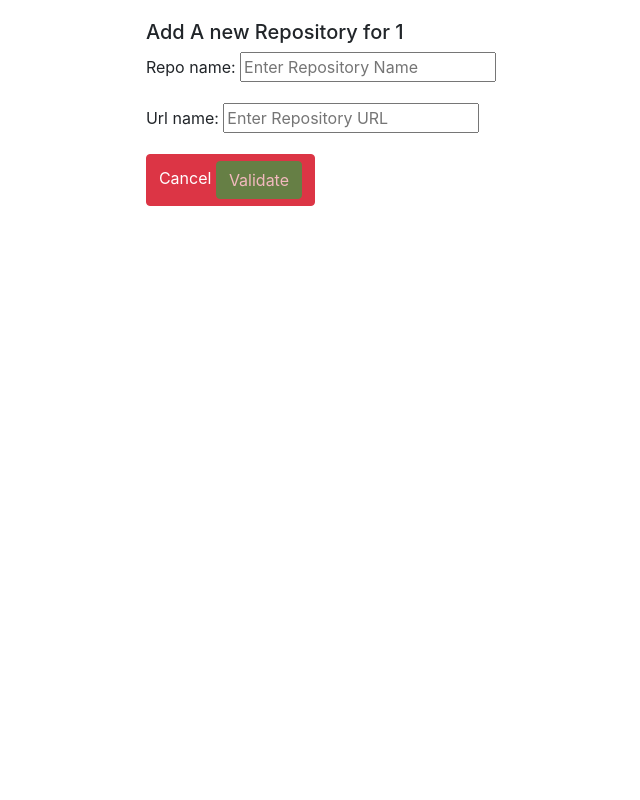
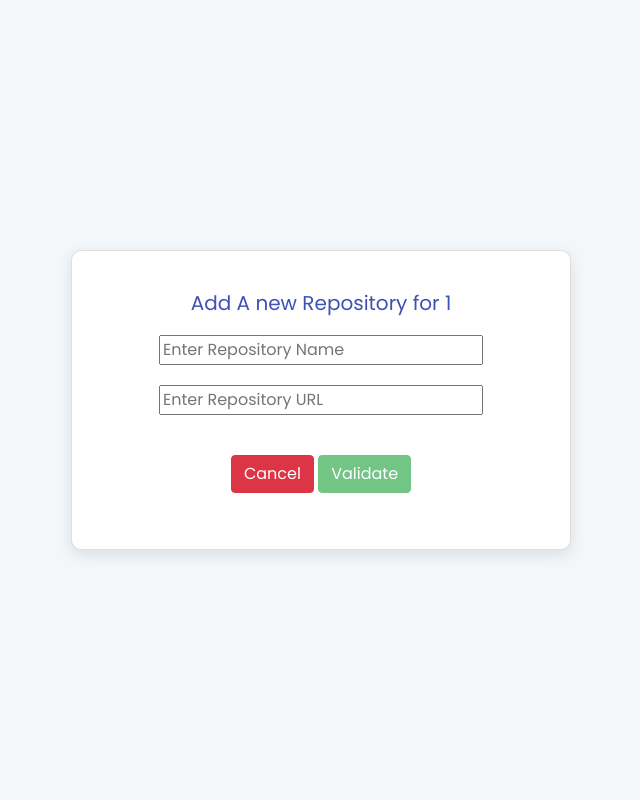
Before and after one commit to GGuarino88/Git_Repo_Analysis, a Django app: page /index/1/repo-create/ in a window 1280 px wide. Shown: the whole page, without its empty margins (319-959 px from the left). Run offline with Django 4.2, Linux system fonts and the light colour scheme; a user stored in the database is signed in; some libraries are stand-ins or nearby versions.

Commit message:
Added manually  Sahiti Styling to the forms

```diff
--- a/RepoAnalysis/RepoAnalysisApp/forms.py
+++ b/RepoAnalysis/RepoAnalysisApp/forms.py
@@ -5,7 +5,7 @@ from .models import Scan, User_Scans
 
 class ScanForm(ModelForm):
     title = forms.CharField(widget=forms.TextInput(attrs={
-        'class': 'input',
+        'class': 'form-field',
         'type': 'text',
         'placeholder': 'Enter Title'
 
@@ -18,14 +18,14 @@ class ScanForm(ModelForm):
 
 class UserScanForm(ModelForm):
     repo_name = forms.CharField(widget=forms.TextInput(attrs={
-        'class': 'input',
+        'class': 'form-field',
         'type': 'text',
         'placeholder': 'Enter Repository Name'
 
     }))
 
-    url_name = forms.CharField(widget=forms.TextInput(attrs={
-        'class': 'input',
+    url_name = forms.URLField(widget=forms.TextInput(attrs={
+        'class': 'form-field',
         'type': 'text',
         'placeholder': 'Enter Repository URL'
 
--- /dev/null
+++ b/RepoAnalysis/RepoAnalysisApp/static/css/modal_forms.css
@@ -0,0 +1,57 @@
+body {
+    font-family: 'Poppins', sans-serif;
+    margin: 0;
+    padding: 0;
+    display: flex;
+    flex-direction: column;
+    align-items: center;
+    justify-content: center;
+    height: 100vh;
+    text-align: center;
+    background: #f4f7fa;
+}
+
+.card {
+    max-width: 500px;
+    width: 100%;
+    padding: 20px;
+    background-color: #fff;
+    border-radius: 10px;
+    box-shadow: 0 5px 15px rgba(0, 0, 0, 0.1);
+    display: flex;
+    flex-direction: column;
+    align-items: center;
+}
+.card-title {
+    margin-bottom: 20px;
+    color: #3f51b5;
+}
+
+.form-group {
+    margin-bottom: 20px;
+    width: 100%;
+    display: flex;
+    flex-direction: column;
+    align-items: center;
+}
+
+.form-group label {
+    display: block;
+    margin-bottom: 5px;
+    color: #555;
+    font-weight: 600;
+    text-align: center;
+}
+
+.form-control {
+    width: 100%;
+    padding: 10px;
+    border: 1px solid #ccc;
+    border-radius: 5px;
+    margin-left: 5px;
+}
+
+textarea.form-control {
+    resize: vertical;
+    min-height: 120px;
+}
--- a/RepoAnalysis/RepoAnalysisApp/templates/RepoAnalysisApp/RepoScanned/repo-create.html
+++ b/RepoAnalysis/RepoAnalysisApp/templates/RepoAnalysisApp/RepoScanned/repo-create.html
@@ -1,14 +1,19 @@
 {% extends "RepoAnalysisApp/ScanSession/base.html" %}
+{% block card_title %}Add A new Repository for {{ scan_session }}{% endblock %}
 {% block content %}
-<div class="card-body">
-    <h5>Add A new Repository for {{ scan_session }}</h5>
-    <form id="repositoryForm" method="post">
-        {% csrf_token %}
-        {{ form.as_p }}
-        <button type="button" class="btn btn-danger" href="{% url 'scan' scan_session %}">Cancel</a>
-        <input type="submit" class="btn btn-success" name="submit" id="generateReportBtn" value="Validate" disabled>
-    </form>
-</div>
+<form id="repositoryForm" method="post">
+    {% csrf_token %}
+    <div class="form-group">
+        <div class="form-group">
+            {{ form.repo_name}}
+        </div>
+            <div class="form-group">
+            {{ form.url_name}}
+            </div>
+    </div>
+    <a type="button" class="btn btn-danger" href="{% url 'scan' scan_session %}">Cancel</a>
+    <input type="submit" class="btn btn-success" name="submit" id="generateReportBtn" value="Validate" disabled>
+</form>
 <script src="https://code.jquery.com/jquery-3.6.0.min.js"></script>
 <script>
     const repositoryUrlInput = document.getElementById('id_url_name');
--- a/RepoAnalysis/RepoAnalysisApp/templates/RepoAnalysisApp/RepoScanned/repo-delete.html
+++ b/RepoAnalysis/RepoAnalysisApp/templates/RepoAnalysisApp/RepoScanned/repo-delete.html
@@ -1,12 +1,10 @@
 {% extends "RepoAnalysisApp/ScanSession/base.html" %}
+{% block card_title %}Delete Repository from {{scan_session}}{% endblock %}
 {% block content %}
-<div class="card-body">
-    <h5>Delete Repository from {{scan_session}}</h5>
 <form method="post">
     {% csrf_token %}
     <p>Delete <strong>{{ object.name }} </strong> from list? </p>
     <button type="submit" class="btn btn-danger">Delete</button>
     <a type="button" class="btn btn-success" href="{%url 'scan' scan_session %}">Cancel</a>
 </form>
-</div>
 {% endblock %}
--- a/RepoAnalysis/RepoAnalysisApp/templates/RepoAnalysisApp/ScanSession/base.html
+++ b/RepoAnalysis/RepoAnalysisApp/templates/RepoAnalysisApp/ScanSession/base.html
@@ -1,86 +1,16 @@
 <html lang="en">
+{% load static %}
 <head>
     <title>{% block title %}{% endblock %}</title>
-
-    <link href="https://fonts.googleapis.com/css2?family=Poppins:wght@400;600&display=swap" rel="stylesheet">
-    <style>
-        body {
-            font-family: 'Poppins', sans-serif;
-            margin: 0;
-            padding: 0;
-            display: flex;
-            flex-direction: column;
-            align-items: center;
-            justify-content: center;
-            height: 100vh;
-            text-align: center;
-            background: #f4f7fa;
-        }
-
-        {% comment %} .card {
-            max-width: 500px;
-            width: 100%;
-            padding: 20px;
-            background-color: #fff;
-            border-radius: 10px;
-            box-shadow: 0 5px 15px rgba(0, 0, 0, 0.1);
-            display: flex;
-            flex-direction: column;
-            align-items: center;
-        }
-
-        .card-title {
-            margin-bottom: 20px;
-            color: #3f51b5;
-        }
-
-        .btn-primary {
-            background: #3f51b5;
-            color: #fff;
-            border: none;
-            padding: 10px 20px;
-            border-radius: 5px;
-            cursor: pointer;
-        }
-
-        .btn-primary:hover {
-            opacity: 0.8;
-        }
-
-        .form-group {
-            margin-bottom: 20px;
-            width: 100%;
-            display: flex;
-            flex-direction: column;
-            align-items: center;
-        }
-
-        .form-group label {
-            display: block;
-            margin-bottom: 5px;
-            color: #555;
-            font-weight: 600;
-            text-align: center;
-        }
-
-        .form-control {
-            width: 100%;
-            padding: 10px;
-            border: 1px solid #ccc;
-            border-radius: 5px;
-            margin-left: 5px;
-        }
-
-        textarea.form-control {
-            resize: vertical;
-            min-height: 120px;
-        } {% endcomment %}
-    </style>
 </head>
 
     <!-- CSS only -->
     <link rel="stylesheet" href="https://stackpath.bootstrapcdn.com/bootstrap/4.5.0/css/bootstrap.min.css"
         integrity="sha384-9aIt2nRpC12Uk9gS9baDl411NQApFmC26EwAOH8WgZl5MYYxFfc+NcPb1dKGj7Sk" crossorigin="anonymous">
+
+    <link href="https://fonts.googleapis.com/css2?family=Poppins:wght@400;600&display=swap" rel="stylesheet">
+    <link href="{% static 'css/modal_forms.css'%}" rel="stylesheet">
+
     <!-- JS, Popper.js, and jQuery -->
     <script src="https://code.jquery.com/jquery-3.5.1.slim.min.js"
         integrity="sha384-DfXdz2htPH0lsSSs5nCTpuj/zy4C+OGpamoFVy38MVBnE+IbbVYUew+OrCXaRkfj"
@@ -92,8 +22,14 @@
         integrity="sha384-OgVRvuATP1z7JjHLkuOU7Xw704+h835Lr+6QL9UvYjZE3Ipu6Tp75j7Bh/kR0JKI"
         crossorigin="anonymous"></script>
     </head>
-<body>
-    {% block content %}
-    {% endblock %}
-</body>
+    <div class="card">
+        <div class="card-body">
+            <h5 class="card-title">{% block card_title %}{% endblock %}</h5>
+            <body>
+                {{ form.non_field_errors }}
+                {% block content %}
+                {% endblock %}
+            </body>
+        </div>
+    </div>
 </html>
--- a/RepoAnalysis/RepoAnalysisApp/templates/RepoAnalysisApp/ScanSession/scan-delete.html
+++ b/RepoAnalysis/RepoAnalysisApp/templates/RepoAnalysisApp/ScanSession/scan-delete.html
@@ -1,12 +1,10 @@
 {% extends "RepoAnalysisApp/ScanSession/base.html" %}
+{% block card_title %}Delete Scan Session{% endblock %}
 {% block content %}
-<div class="card-body">
-    <h5>Delete Scan Session</h5>
 <form method="post">
     {% csrf_token %}
     <p>Delete <strong>{{ object.title }} </strong> from list? </p>
     <button type="submit" class="btn btn-danger">Delete</button>
     <a type="button" class="btn btn-success" href="{%url 'index' %}">Cancel</a>
 </form>
-</div>
 {% endblock %}
```
Also changed, not shown: RepoAnalysis/RepoAnalysisApp/templates/RepoAnalysisApp/RepoScanned/repo-edit.html (+15 -9 lines), RepoAnalysis/RepoAnalysisApp/templates/RepoAnalysisApp/ScanSession/scan-create.html (+8 -9 lines), RepoAnalysis/RepoAnalysisApp/templates/RepoAnalysisApp/ScanSession/scan-edit.html (+9 -9 lines), RepoAnalysis/db.sqlite3. Lines whose indentation alone changed are shown as unchanged.
